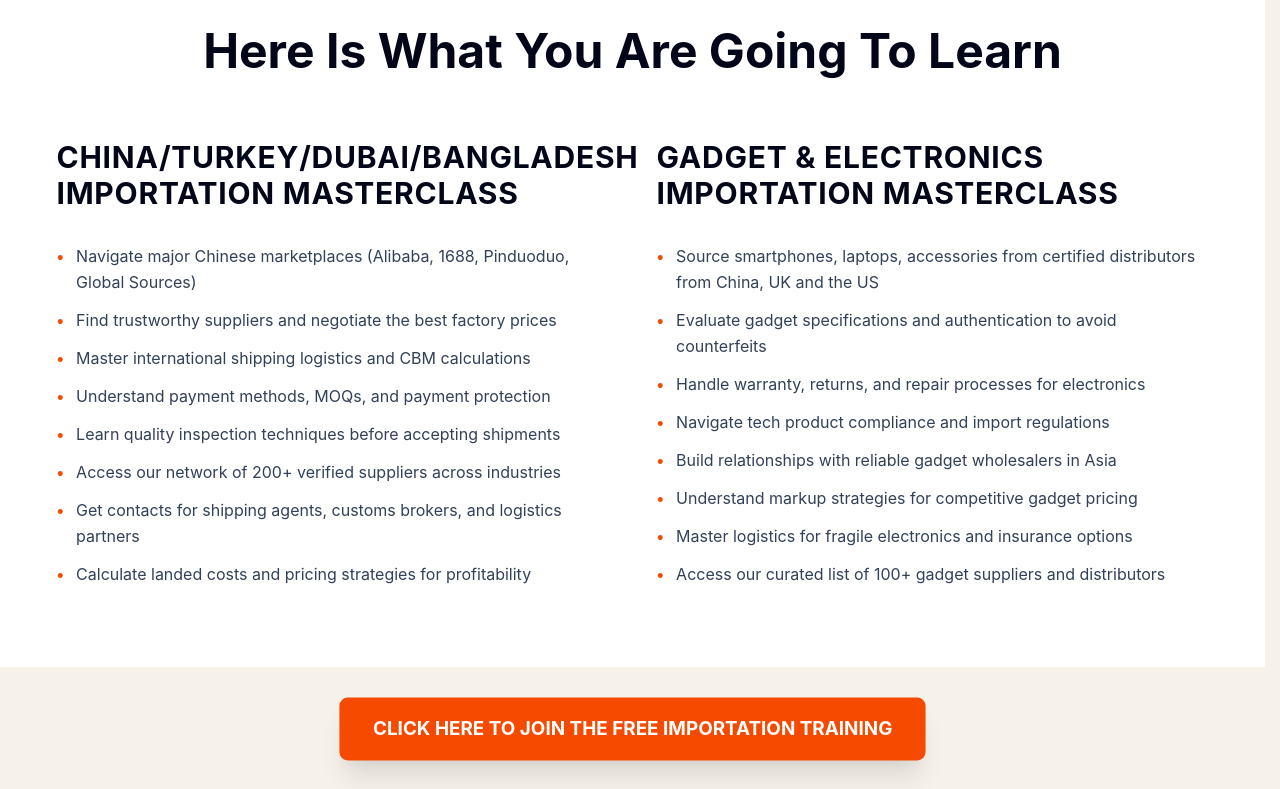
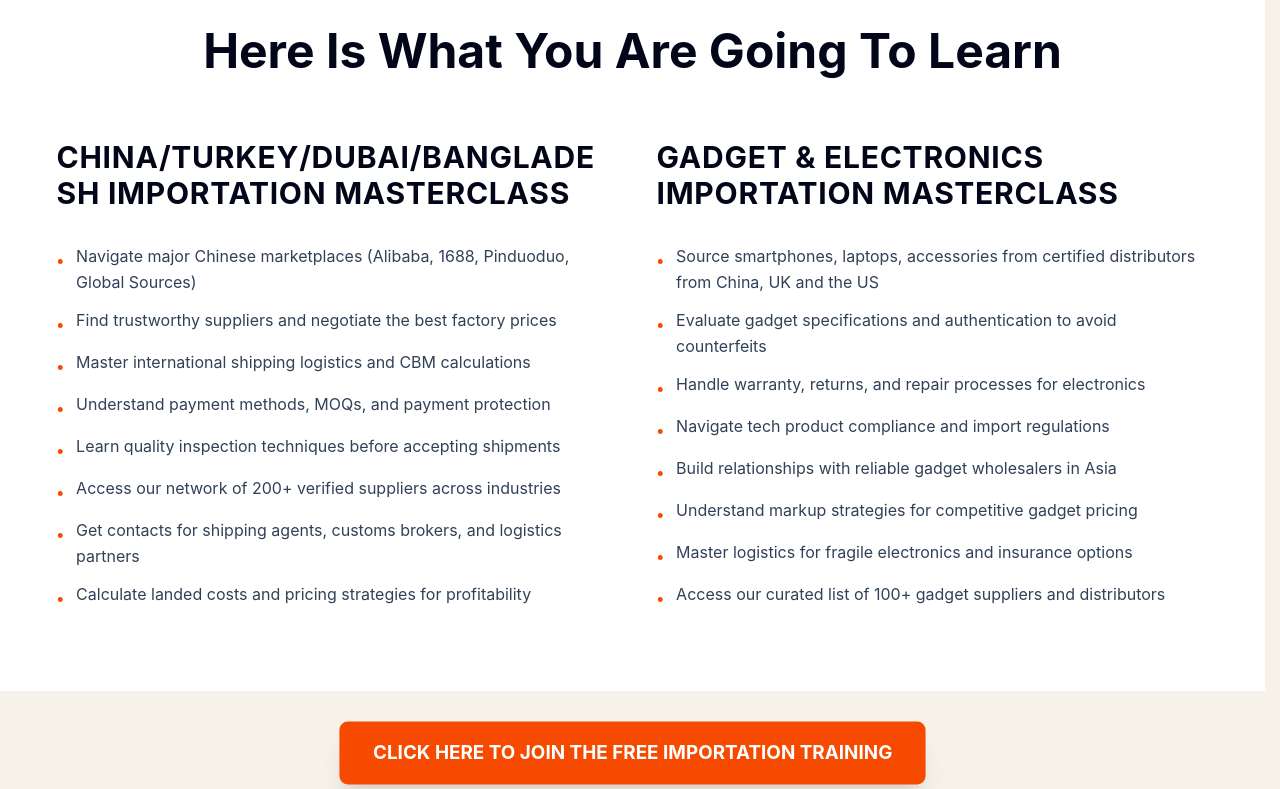
Before and after one commit to MrEben/importwithbusydev, a React (Vite) app: page / in a window 1280 px wide. Shown: the part 720-1509 px from the top of the page. Built offline with nearby package versions, Linux system fonts and the light colour scheme; no server answers.

Commit message:
fixed width issues

```diff
--- a/src/App.jsx
+++ b/src/App.jsx
@@ -216,7 +216,7 @@ export default function App() {
     <div className="min-h-screen bg-[var(--page-bg)] text-[var(--text)]">
       <MetaPixel id={PIXEL_ID} />
       {/* Navigation */}
-      <header className="fixed inset-x-0 top-0 z-50 flex items-center justify-between border-b border-slate-200/80 bg-white/90 px-6 py-4 backdrop-blur-xl text-slate-950 shadow-sm sm:px-10">
+      <header className="fixed inset-x-0 top-0 z-50 flex items-center justify-between border-b border-slate-200/80 bg-white/90 px-3 py-3 backdrop-blur-xl text-slate-950 shadow-sm sm:px-10">
         <div className="text-lg font-bold uppercase tracking-wide">
           <span className="text-orange-600">Import</span> with BusyDev
         </div>
@@ -285,26 +285,26 @@ export default function App() {
 
             <div className="grid md:grid-cols-2 gap-12">
               {/* China Importation */}
-              <div>
-                <h3 className="text-2xl lg:text-3xl font-bold text-slate-950 mb-8 uppercase tracking-wide">{trainingSections.china.title}</h3>
+              <div className="min-w-0">
+                <h3 className="text-2xl lg:text-3xl font-bold text-slate-950 mb-8 uppercase tracking-wide break-words">{trainingSections.china.title}</h3>
                 <ul className="space-y-3">
                   {trainingSections.china.points.map((point, idx) => (
-                    <li key={idx} className="flex gap-3 text-slate-700 leading-relaxed">
-                      <span className="text-orange-600 font-bold flex-shrink-0">•</span>
-                      <span>{point}</span>
+                    <li key={idx} className="flex items-start gap-3 text-slate-700 leading-relaxed break-words">
+                      <span className="text-orange-600 font-bold flex-shrink-0 pt-1">•</span>
+                      <span className="min-w-0 break-words">{point}</span>
                     </li>
                   ))}
                 </ul>
               </div>
 
               {/* Gadget Importation */}
-              <div>
-                <h3 className="text-2xl lg:text-3xl font-bold text-slate-950 mb-8 uppercase tracking-wide">{trainingSections.gadget.title}</h3>
+              <div className="min-w-0">
+                <h3 className="text-2xl lg:text-3xl font-bold text-slate-950 mb-8 uppercase tracking-wide break-words">{trainingSections.gadget.title}</h3>
                 <ul className="space-y-3">
                   {trainingSections.gadget.points.map((point, idx) => (
-                    <li key={idx} className="flex gap-3 text-slate-700 leading-relaxed">
-                      <span className="text-orange-600 font-bold flex-shrink-0">•</span>
-                      <span>{point}</span>
+                    <li key={idx} className="flex items-start gap-3 text-slate-700 leading-relaxed break-words">
+                      <span className="text-orange-600 font-bold flex-shrink-0 pt-1">•</span>
+                      <span className="min-w-0 break-words">{point}</span>
                     </li>
                   ))}
                 </ul>
```
